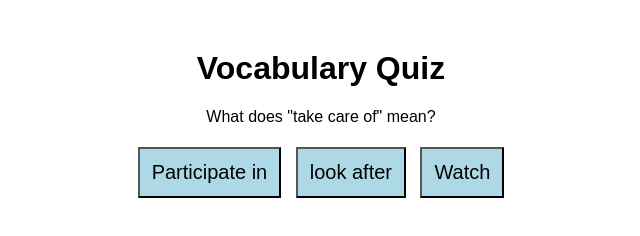
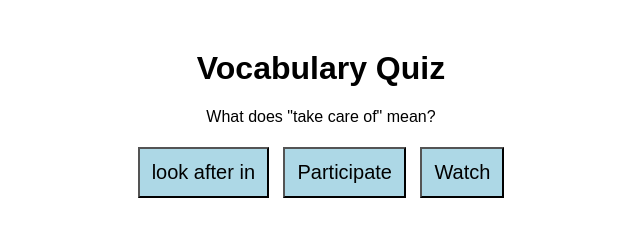
Before and after one commit to dlwldk0624/DLHW, a plain HTML site: page index.html in a window 1280 px wide. Shown: the whole page, without its empty margins (319-959 px from the left). Drawn offline with Linux system fonts and the light colour scheme.

Commit message:
Update index.html

```diff
--- a/index.html
+++ b/index.html
@@ -29,12 +29,12 @@
 
     <p>What does "take care of" mean?</p>
 
-    <button onclick="checkAnswer('Participate')">
-        Participate in
+    <button onclick="checkAnswer('look after')">
+        look after in
     </button>
 
-    <button onclick="checkAnswer('look after')">
-        look after
+    <button onclick="checkAnswer('Participate')">
+        Participate
     </button>
 
     <button onclick="checkAnswer('watch')">
```
